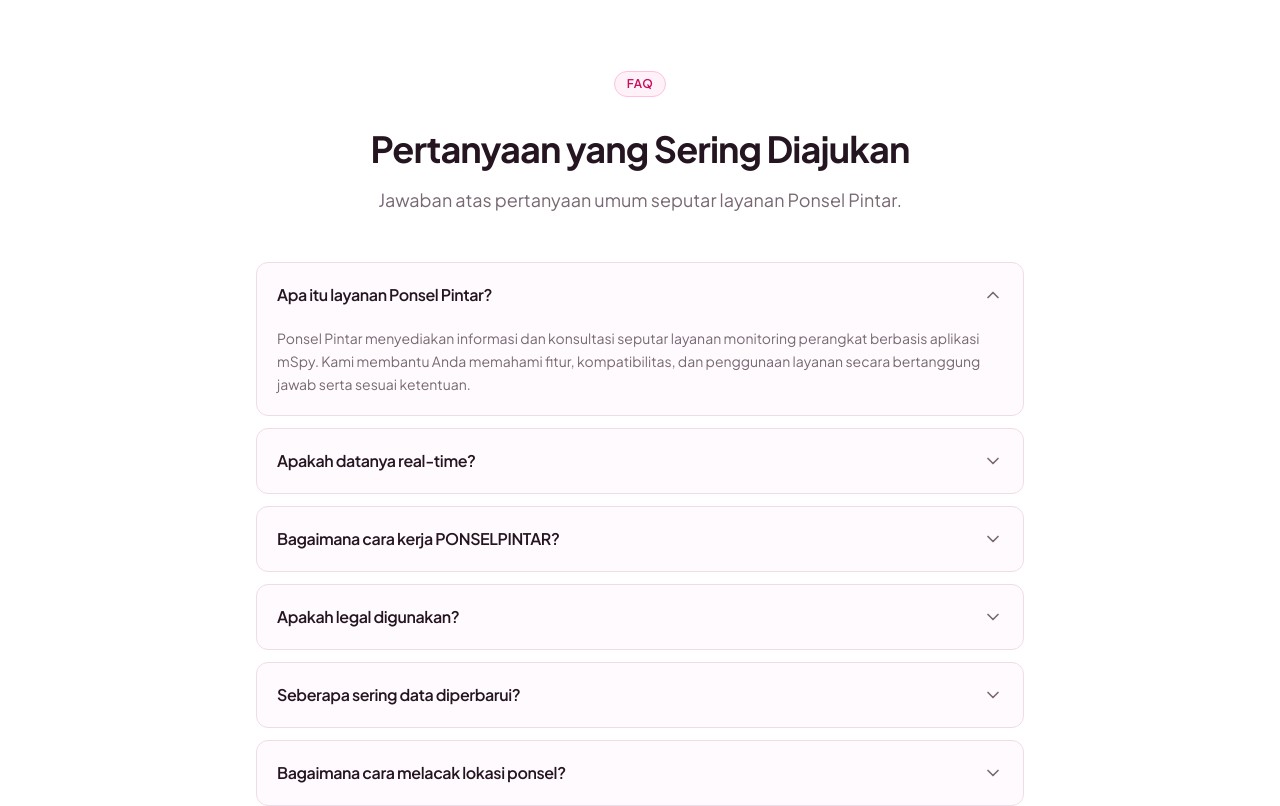
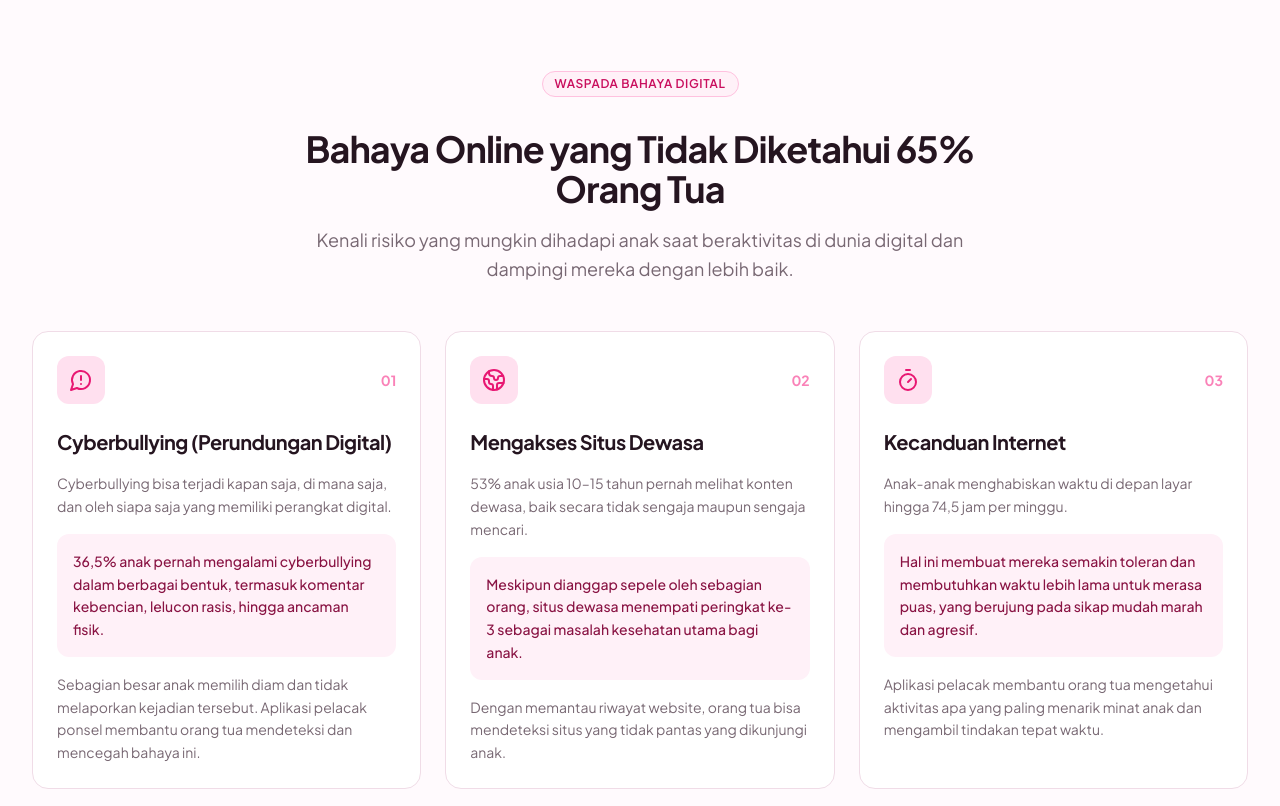
Before and after one commit to mrotool/ponselpintar.gitlab.io, a React (Vite) app: page / in a window 1280 px wide. Shown: the part 9620-10426 px from the top of the page. Built offline with nearby package versions, Linux system fonts and the light colour scheme.

Commit message:
feat: add online dangers section before FAQ

```diff
--- /dev/null
+++ b/src/components/home/OnlineDangers.tsx
@@ -0,0 +1,75 @@
+import { Globe2, MessageCircleWarning, Timer } from "lucide-react";
+import { SectionHeading } from "@/components/SectionHeading";
+
+const onlineDangers = [
+  {
+    icon: MessageCircleWarning,
+    number: "01",
+    title: "Cyberbullying (Perundungan Digital)",
+    description:
+      "Cyberbullying bisa terjadi kapan saja, di mana saja, dan oleh siapa saja yang memiliki perangkat digital.",
+    statistic:
+      "36,5% anak pernah mengalami cyberbullying dalam berbagai bentuk, termasuk komentar kebencian, lelucon rasis, hingga ancaman fisik.",
+    detail:
+      "Sebagian besar anak memilih diam dan tidak melaporkan kejadian tersebut. Aplikasi pelacak ponsel membantu orang tua mendeteksi dan mencegah bahaya ini.",
+  },
+  {
+    icon: Globe2,
+    number: "02",
+    title: "Mengakses Situs Dewasa",
+    description:
+      "53% anak usia 10–15 tahun pernah melihat konten dewasa, baik secara tidak sengaja maupun sengaja mencari.",
+    statistic:
+      "Meskipun dianggap sepele oleh sebagian orang, situs dewasa menempati peringkat ke-3 sebagai masalah kesehatan utama bagi anak.",
+    detail:
+      "Dengan memantau riwayat website, orang tua bisa mendeteksi situs yang tidak pantas yang dikunjungi anak.",
+  },
+  {
+    icon: Timer,
+    number: "03",
+    title: "Kecanduan Internet",
+    description:
+      "Anak-anak menghabiskan waktu di depan layar hingga 74,5 jam per minggu.",
+    statistic:
+      "Hal ini membuat mereka semakin toleran dan membutuhkan waktu lebih lama untuk merasa puas, yang berujung pada sikap mudah marah dan agresif.",
+    detail:
+      "Aplikasi pelacak membantu orang tua mengetahui aktivitas apa yang paling menarik minat anak dan mengambil tindakan tepat waktu.",
+  },
+];
+
+export function OnlineDangers() {
+  return (
+    <section
+      id="bahaya-online"
+      className="border-y border-[var(--border)] bg-[var(--bg)] py-20 scroll-mt-20"
+    >
+      <div className="container-page">
+        <SectionHeading
+          label="Waspada Bahaya Digital"
+          title="Bahaya Online yang Tidak Diketahui 65% Orang Tua"
+          description="Kenali risiko yang mungkin dihadapi anak saat beraktivitas di dunia digital dan dampingi mereka dengan lebih baik."
+          center
+        />
+
+        <div className="grid gap-6 lg:grid-cols-3">
+          {onlineDangers.map(({ icon: Icon, number, title, description, statistic, detail }) => (
+            <article key={title} className="card-hover flex h-full flex-col">
+              <div className="mb-6 flex items-center justify-between">
+                <div className="flex h-12 w-12 items-center justify-center rounded-xl bg-primary-100 text-primary-600 dark:bg-primary-950/50 dark:text-primary-300">
+                  <Icon className="h-6 w-6" aria-hidden="true" />
+                </div>
+                <span className="text-sm font-bold text-primary-500/60">{number}</span>
+              </div>
+              <h3 className="text-xl font-bold text-[var(--fg)]">{title}</h3>
+              <p className="mt-4 text-sm leading-relaxed text-[var(--muted)]">{description}</p>
+              <p className="mt-4 rounded-xl bg-primary-50 p-4 text-sm font-medium leading-relaxed text-primary-900 dark:bg-primary-950/30 dark:text-primary-100">
+                {statistic}
+              </p>
+              <p className="mt-4 text-sm leading-relaxed text-[var(--muted)]">{detail}</p>
+            </article>
+          ))}
+        </div>
+      </div>
+    </section>
+  );
+}
--- a/src/pages/HomePage.tsx
+++ b/src/pages/HomePage.tsx
@@ -5,6 +5,7 @@ import { Showcase } from "@/components/home/Showcase";
 import { HowItWorks } from "@/components/home/HowItWorks";
 import { UseCases } from "@/components/home/UseCases";
 import { Pricing } from "@/components/home/Pricing";
+import { OnlineDangers } from "@/components/home/OnlineDangers";
 import { FAQ } from "@/components/home/FAQ";
 import { FinalCTA } from "@/components/home/FinalCTA";
 import { useSeo } from "@/lib/seo";
@@ -59,6 +60,7 @@ export function HomePage() {
       <HowItWorks />
       <UseCases />
       <Pricing />
+      <OnlineDangers />
       <FAQ />
       <FinalCTA />
     </>
```
